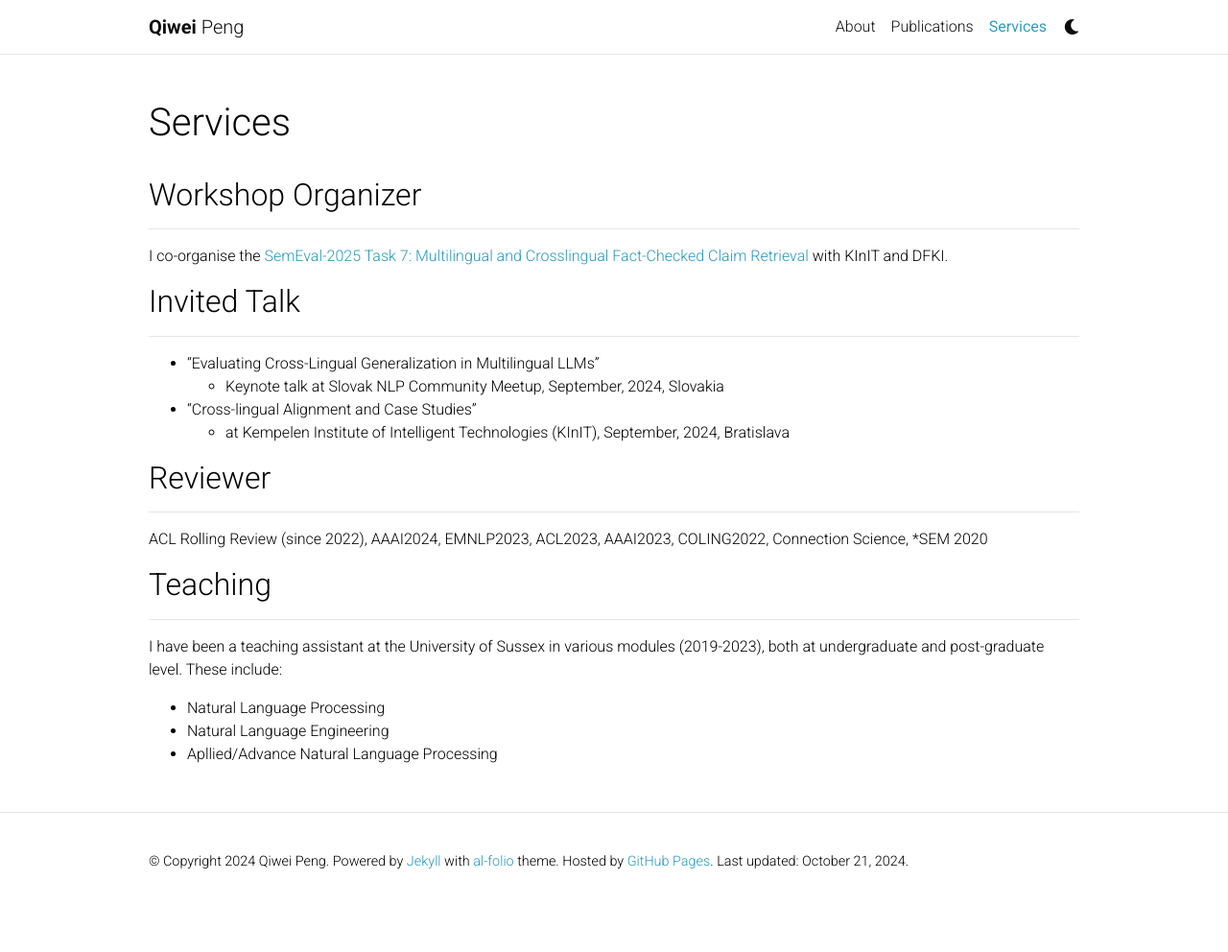
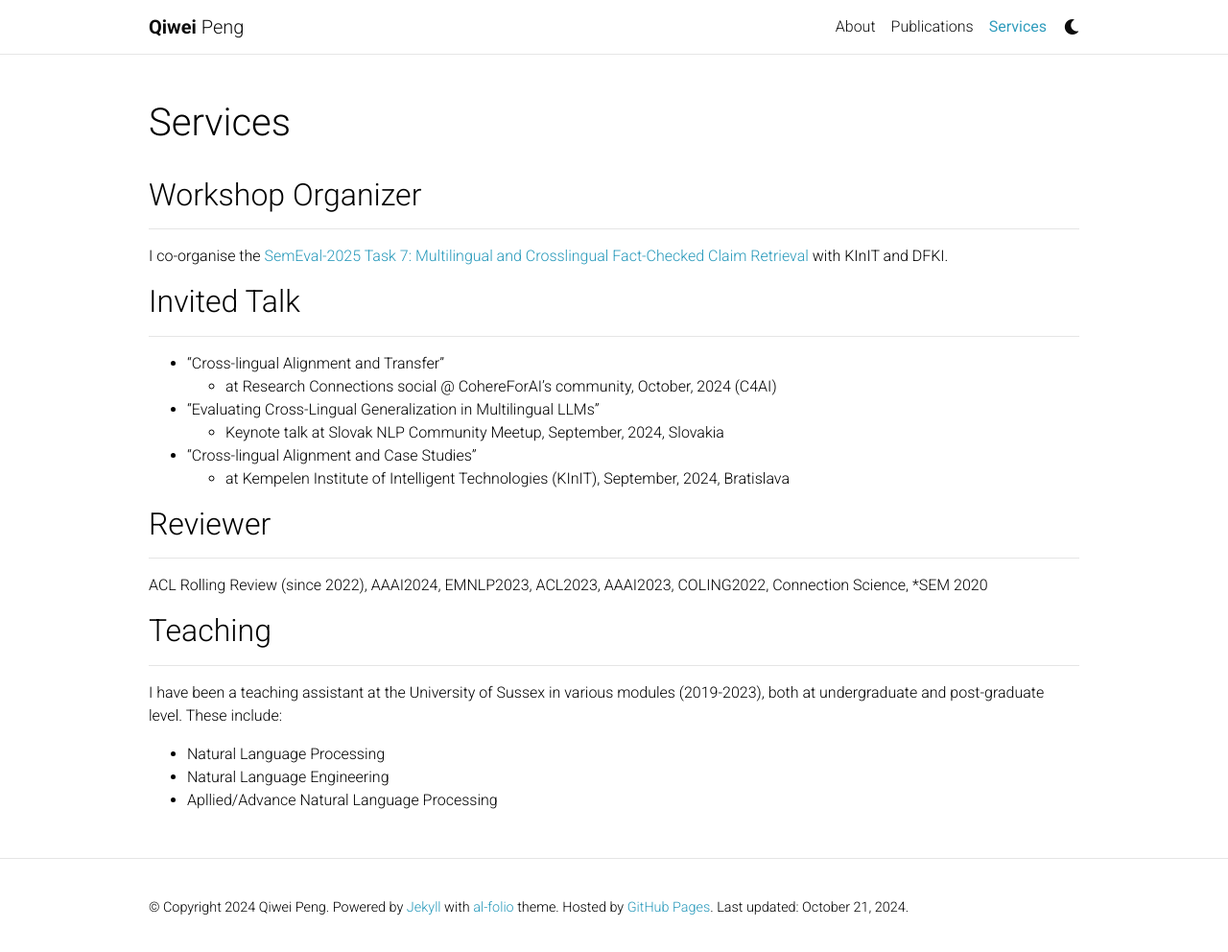
Before and after one commit to Punchwes/punchwes.github.io, a Jekyll site: the page built from _pages/services.md, in a window 1280 px wide and 996 px high. Shown: the top 992 px of the window at 96% size. Built offline with Jekyll 4.4.1, drawn with Linux system fonts in a browser that asks for light colours; comment, search, counter and statistics services are not loaded; a style sheet for code colours, icons or effects is not loaded.

Commit message:
add talk

```diff
--- a/_pages/services.md
+++ b/_pages/services.md
@@ -15,13 +15,14 @@ I co-organise the [SemEval-2025 Task 7: Multilingual and Crosslingual Fact-Check
 ## Invited Talk
 ***
 
+- "Cross-lingual Alignment and Transfer"
+  - at Research Connections social @ CohereForAI's community, October, 2024 (C4AI)
+
 - "Evaluating Cross-Lingual Generalization in Multilingual LLMs"
   - Keynote talk at Slovak NLP Community Meetup, September, 2024, Slovakia
 
-
 - "Cross-lingual Alignment and Case Studies"
   - at Kempelen Institute of Intelligent Technologies (KInIT), September, 2024, Bratislava
-
 
 ## Reviewer
 ***
```
